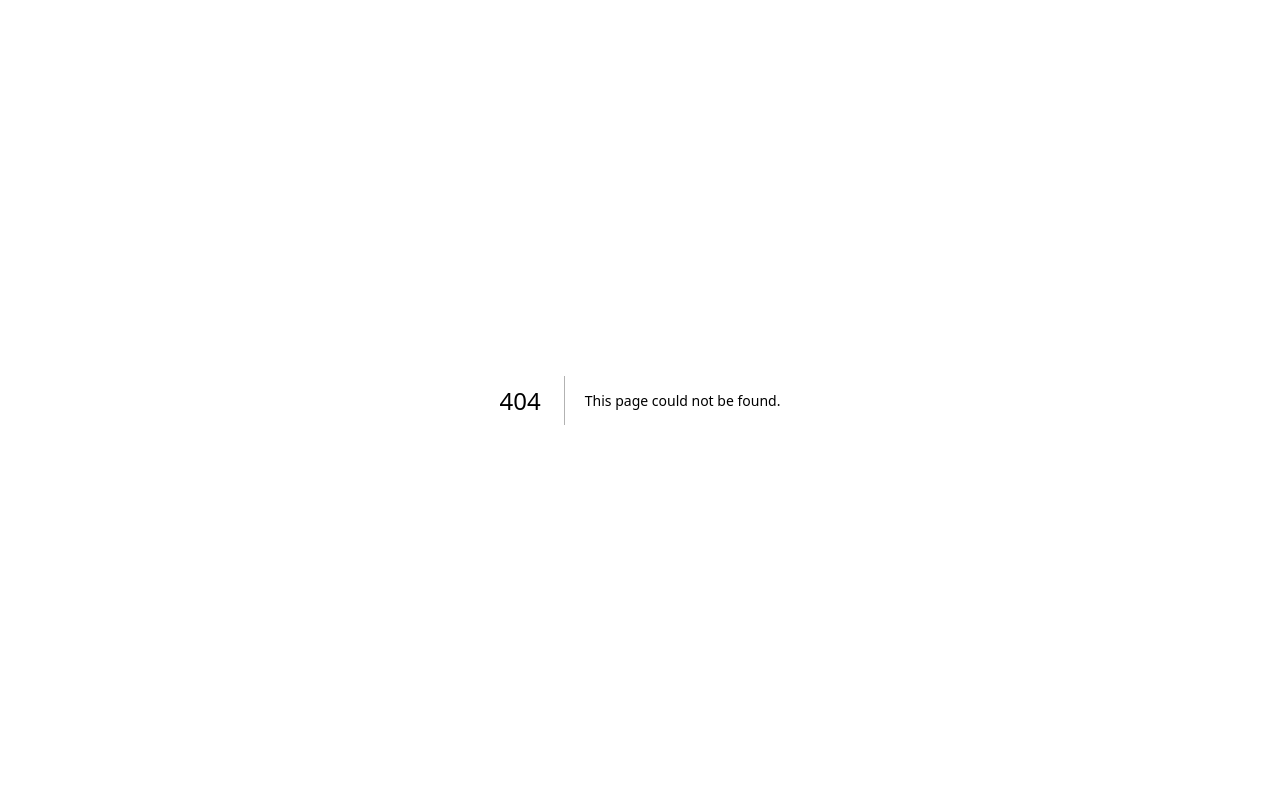
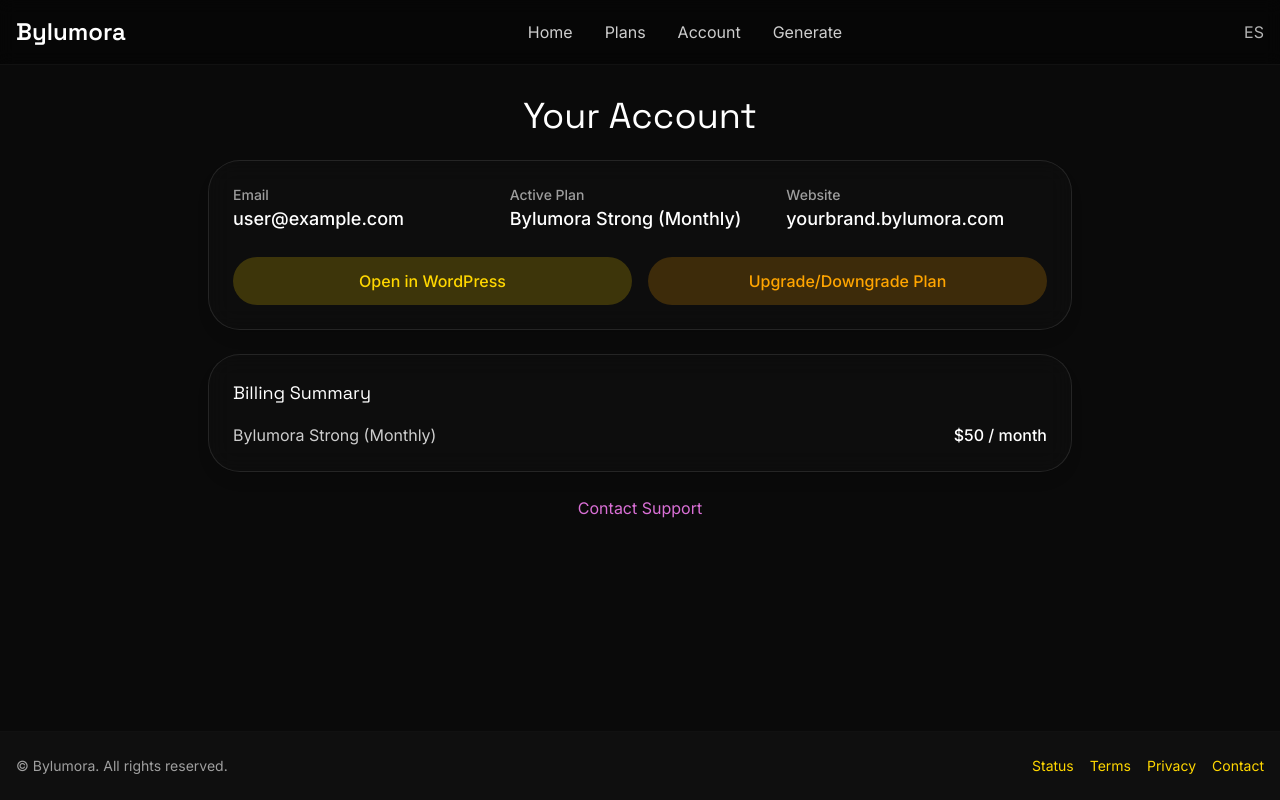
Before and after one commit to keith-ssj/bylumora-dashboard, a Next.js app: page /account in a window 1280 px wide. Before the commit this address had no page. Built offline with nearby package versions, Linux system fonts and the light colour scheme.

Commit message:
Add src/pages/account.tsx

```diff
--- /dev/null
+++ b/src/pages/account.tsx
@@ -0,0 +1,101 @@
+import Layout from '../components/Layout';
+import { useContext } from 'react';
+import { LanguageContext } from '../context/LanguageContext';
+
+const AccountPage = () => {
+  const { language } = useContext(LanguageContext);
+  const translations = {
+    en: {
+      title: 'Your Account',
+      emailLabel: 'Email',
+      planLabel: 'Active Plan',
+      domainLabel: 'Website',
+      openWordPress: 'Open in WordPress',
+      changePlan: 'Upgrade/Downgrade Plan',
+      billing: 'Billing Summary',
+      amount: '$50 / month',
+      contactSupport: 'Contact Support',
+    },
+    es: {
+      title: 'Tu cuenta',
+      emailLabel: 'Correo electrónico',
+      planLabel: 'Plan activo',
+      domainLabel: 'Sitio web',
+      openWordPress: 'Abrir en WordPress',
+      changePlan: 'Cambiar de plan',
+      billing: 'Resumen de facturación',
+      amount: '$50 / mes',
+      contactSupport: 'Contactar soporte',
+    },
+  };
+  const t = translations[language];
+
+  // Mock user data.  Replace with real data when connecting your auth layer.
+  const user = {
+    email: 'user@example.com',
+    plan: 'Bylumora Strong (Monthly)',
+    website: 'yourbrand.bylumora.com',
+    amount: t.amount,
+  };
+
+  return (
+    <Layout>
+      <section className="max-w-4xl mx-auto px-4">
+        <h1 className="text-3xl md:text-4xl font-title mt-8 mb-6 text-center">
+          {t.title}
+        </h1>
+        <div className="space-y-6">
+          <div className="bg-brand-section/60 backdrop-blur-md p-6 rounded-2xl border border-white/10 shadow-lg">
+            <div className="grid grid-cols-1 md:grid-cols-3 gap-4 items-center">
+              <div>
+                <h3 className="text-sm font-medium text-white/60">{t.emailLabel}</h3>
+                <p className="text-lg font-medium text-white">{user.email}</p>
+              </div>
+              <div>
+                <h3 className="text-sm font-medium text-white/60">{t.planLabel}</h3>
+                <p className="text-lg font-medium text-white">{user.plan}</p>
+              </div>
+              <div>
+                <h3 className="text-sm font-medium text-white/60">{t.domainLabel}</h3>
+                <p className="text-lg font-medium text-white">{user.website}</p>
+              </div>
+            </div>
+            <div className="mt-6 flex flex-col md:flex-row gap-4">
+              <a
+                href={`https://${user.website}`}
+                target="_blank"
+                rel="noopener noreferrer"
+                className="flex-1 rounded-full bg-brand-gold/20 hover:bg-brand-gold text-brand-gold hover:text-brand-primary font-medium py-3 text-center transition-colors"
+              >
+                {t.openWordPress}
+              </a>
+              <button
+                onClick={() => alert('This feature will allow plan changes in the future.')}
+                className="flex-1 rounded-full bg-brand-orange/20 hover:bg-brand-orange text-brand-orange hover:text-brand-primary font-medium py-3 transition-colors"
+              >
+                {t.changePlan}
+              </button>
+            </div>
+          </div>
+          <div className="bg-brand-section/60 backdrop-blur-md p-6 rounded-2xl border border-white/10 shadow-lg">
+            <h3 className="text-lg font-title mb-4">{t.billing}</h3>
+            <div className="flex items-center justify-between">
+              <span className="text-white/80">{user.plan}</span>
+              <span className="text-white font-medium">{user.amount}</span>
+            </div>
+          </div>
+          <div className="text-center">
+            <a
+              href="mailto:info@bylumora.com"
+              className="text-brand-orchid hover:text-brand-gold transition-colors"
+            >
+              {t.contactSupport}
+            </a>
+          </div>
+        </div>
+      </section>
+    </Layout>
+  );
+};
+
+export default AccountPage;
```
